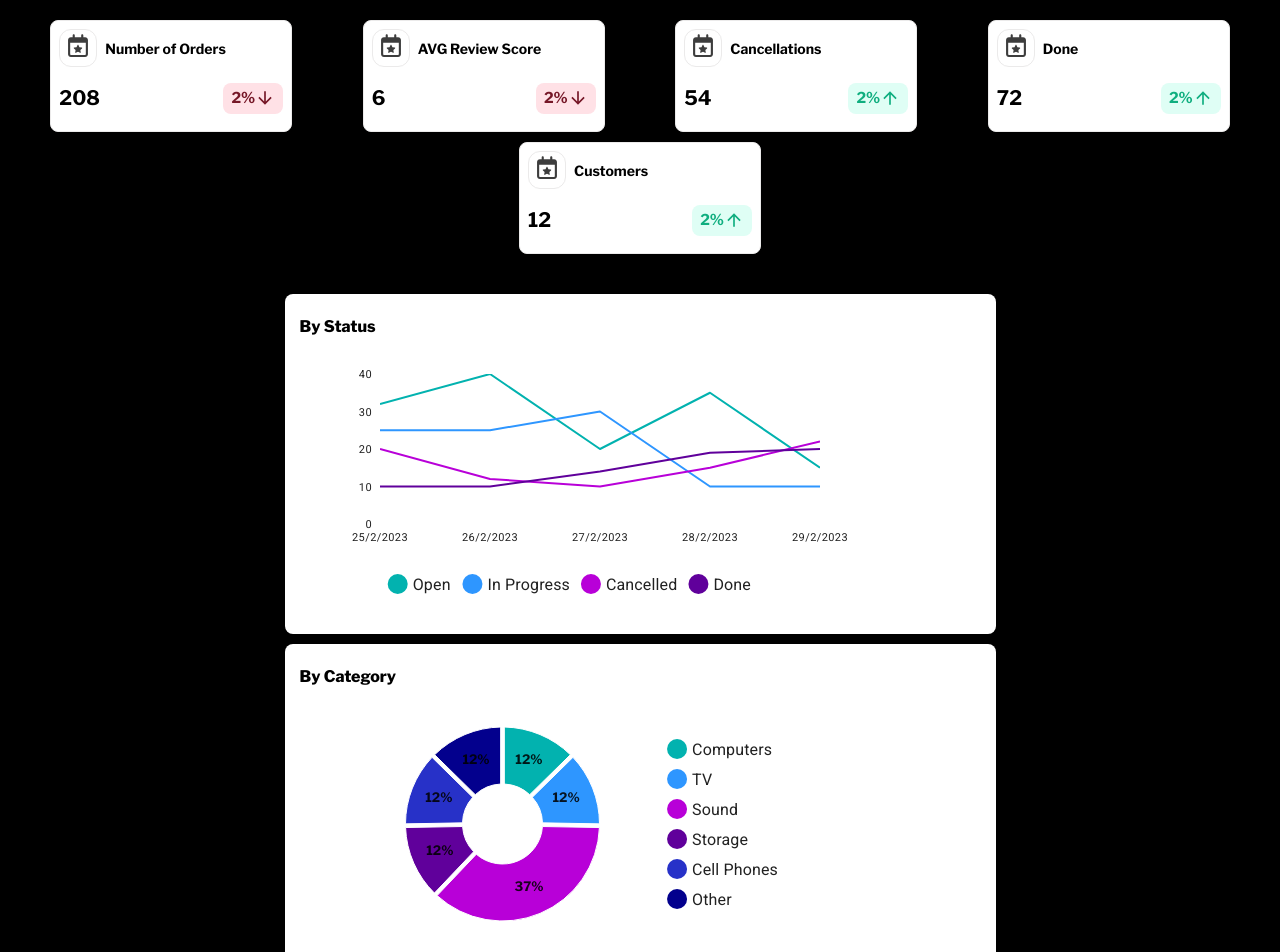
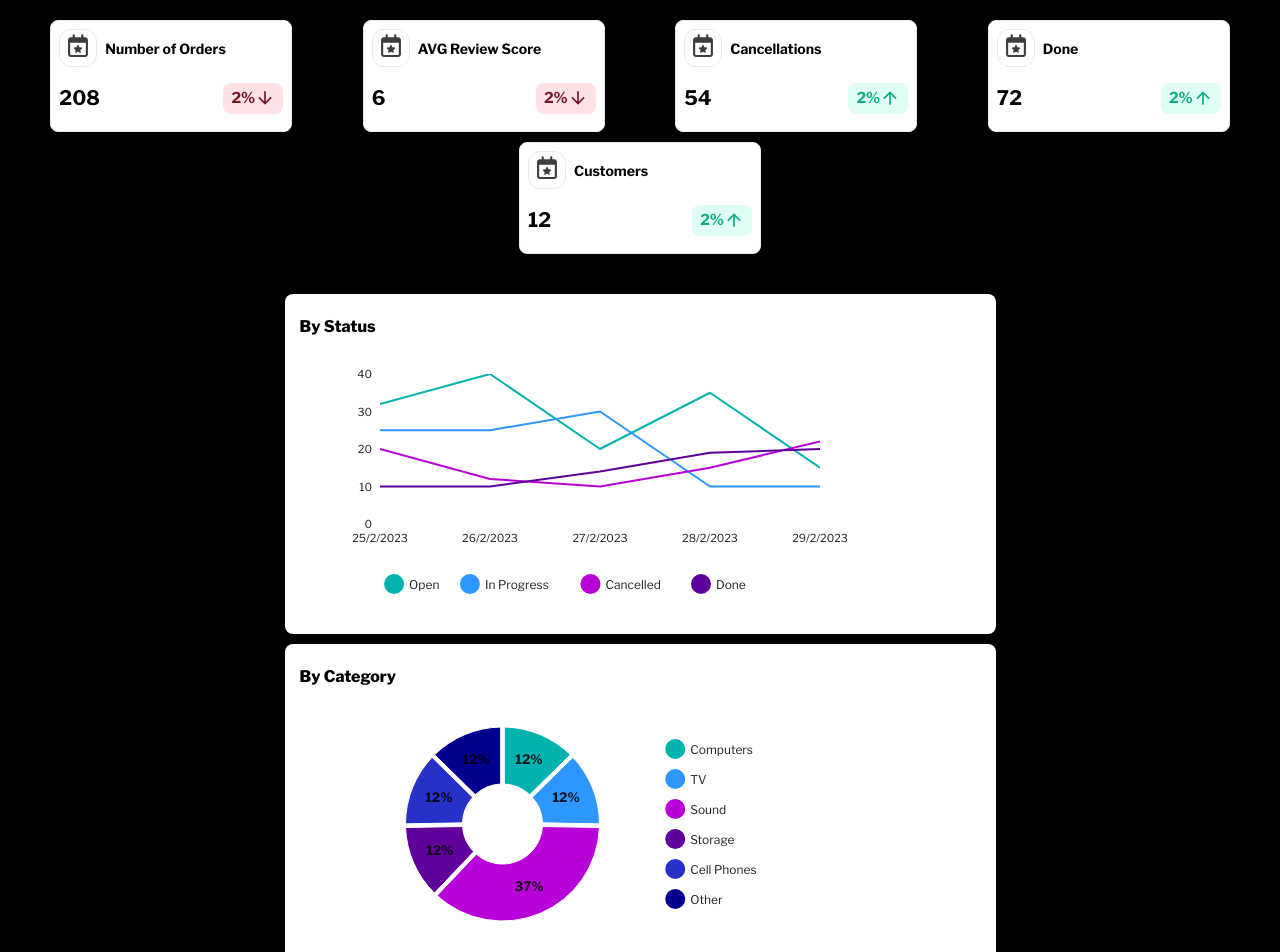
Before and after one commit to Soni-L/opus-electronic-store, a React (Vite) app: page / in a window 1280 px wide. Shown: the top 952 px of the page. Built offline with nearby package versions, Linux system fonts and the light colour scheme.

Commit message:
set font in theme

```diff
--- a/src/App.jsx
+++ b/src/App.jsx
@@ -1,11 +1,29 @@
 import Dashboard from "./pages/Dashboard"
+import { createTheme, ThemeProvider } from "@mui/material/styles";
+
+const theme = createTheme({
+  typography: {
+    fontFamily: [
+      "LibreFranklin",
+      "BlinkMacSystemFont",
+      '"Segoe UI"',
+      "Roboto",
+      '"Helvetica Neue"',
+      "Arial",
+      "sans-serif",
+      '"Apple Color Emoji"',
+      '"Segoe UI Emoji"',
+      '"Segoe UI Symbol"',
+    ].join(","),
+  },
+});
 
 function App() {
   return (
-    <>
-      <Dashboard/>
-    </>
-  )
+    <ThemeProvider theme={theme}>
+      <Dashboard />
+    </ThemeProvider>
+  );
 }
 
 export default App
--- a/src/components/StatsCharts/InventoryCategoriesPieChart.jsx
+++ b/src/components/StatsCharts/InventoryCategoriesPieChart.jsx
@@ -44,6 +44,9 @@ export default function InventoryCategoriesPieChart() {
           "& .MuiChartsLegend-mark": {
             rx: "50",
           },
+          ".MuiChartsLegend-series > text > tspan": {
+            fontSize: "12px",
+          },
         }}
         series={[
           {
--- a/src/components/StatsCharts/InventoryStatusChart.jsx
+++ b/src/components/StatsCharts/InventoryStatusChart.jsx
@@ -83,8 +83,11 @@ export default function InventoryStatusChart() {
             display: "none",
           },
           ".MuiChartsAxis-tickLabel > tspan": {
-            fontSize: '11px',
-          }
+            fontSize: "11px",
+          },
+          ".MuiChartsLegend-series > text > tspan": {
+            fontSize: "12px",
+          },
         }}
       />
     </div>
```
